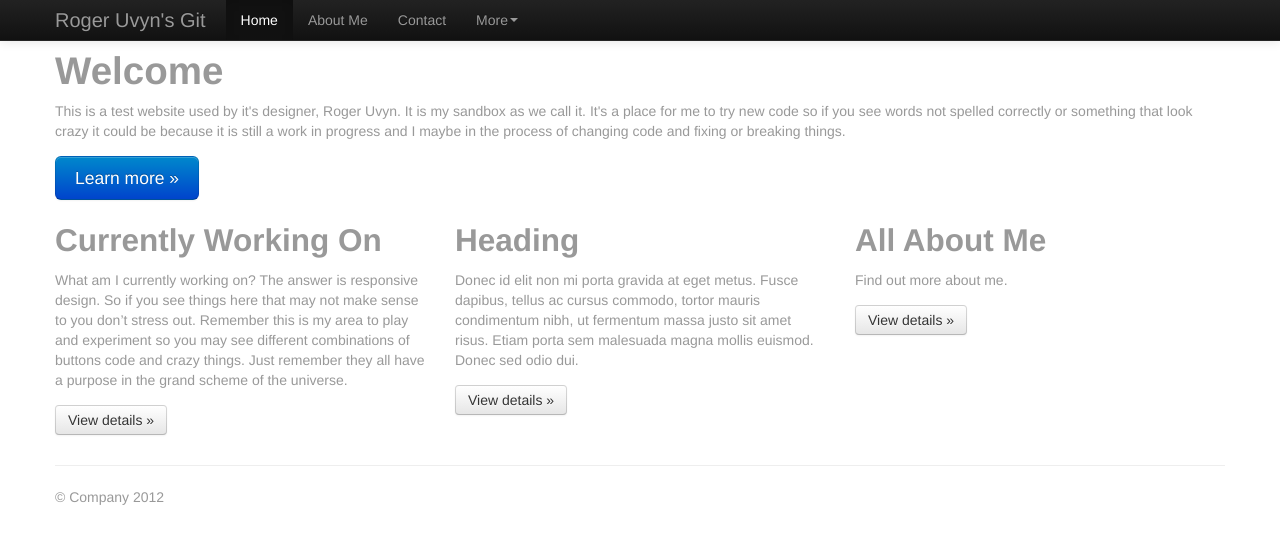
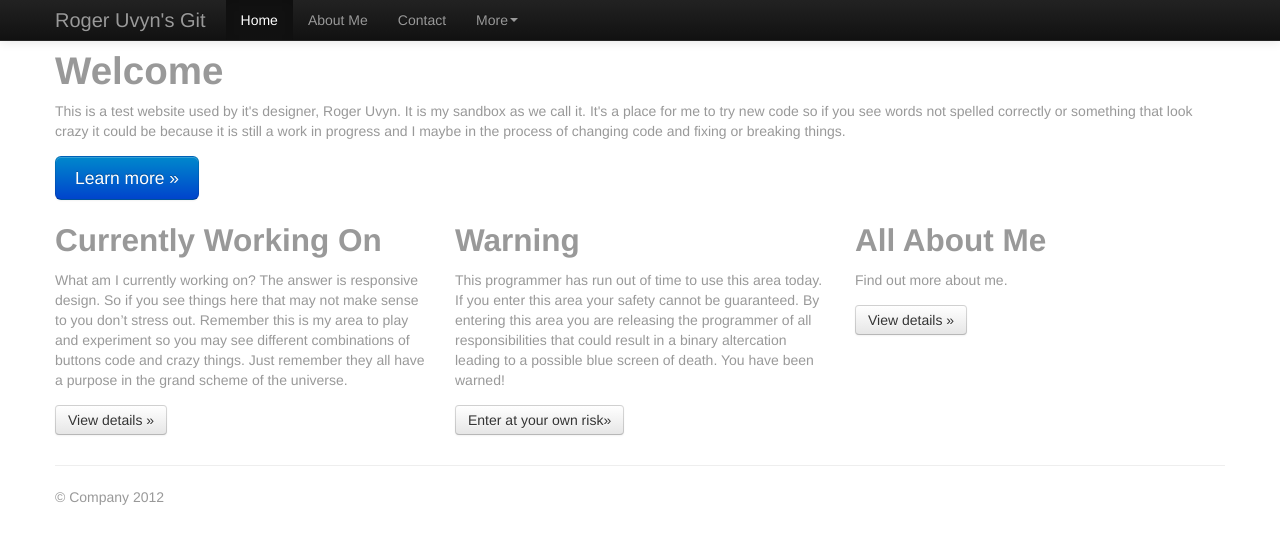
Before and after one commit to RogerUvyn/rogeruvyn.github.com, a Jekyll site: the page built from index.markdown, in a window 1280 px wide. Shown: the top 544 px of the page. Built offline with Jekyll 4.4.1, drawn with Linux system fonts in a browser that asks for light colours; Markdown is read by kramdown in place of the engine named in the settings.

Commit message:
Rel 1.56
Rel 1.56

```diff
--- a/index.markdown
+++ b/index.markdown
@@ -20,9 +20,9 @@ layout: default
 <p><a class="btn" href="#">View details &raquo;</a></p>
 </div>
 <div class="span4">
-<h2>Heading</h2>
-<p>Donec id elit non mi porta gravida at eget metus. Fusce dapibus, tellus ac cursus commodo, tortor mauris condimentum nibh, ut fermentum massa justo sit amet risus. Etiam porta sem malesuada magna mollis euismod. Donec sed odio dui. </p>
-<p><a class="btn" href="#">View details &raquo;</a></p>
+<h2>Warning</h2>
+<p>This programmer has run out of time to use this area today. If you enter this area your safety cannot be guaranteed. By entering this area you are releasing the programmer of all responsibilities that could result in a binary altercation leading to a possible blue screen of death. You have been warned! </p>
+<p><a class="btn" href="http://rogeruvyn.github.com/bluescreen.html">Enter at your own risk&raquo;</a></p>
 </div>
 <div class="span4">
 <h2>All About Me</h2>
```
Also changed, not shown: bluescreen.html (added, +14 -0 lines).
